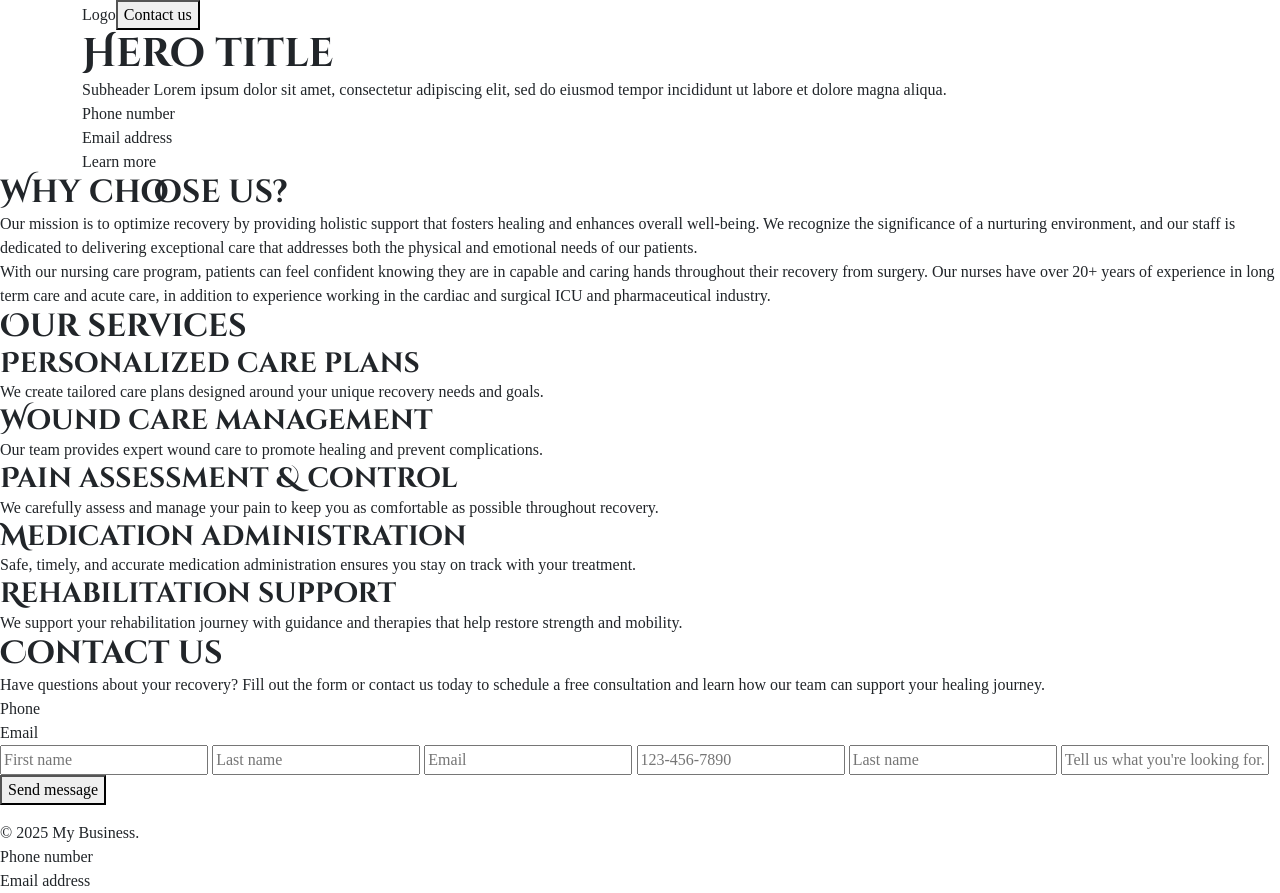
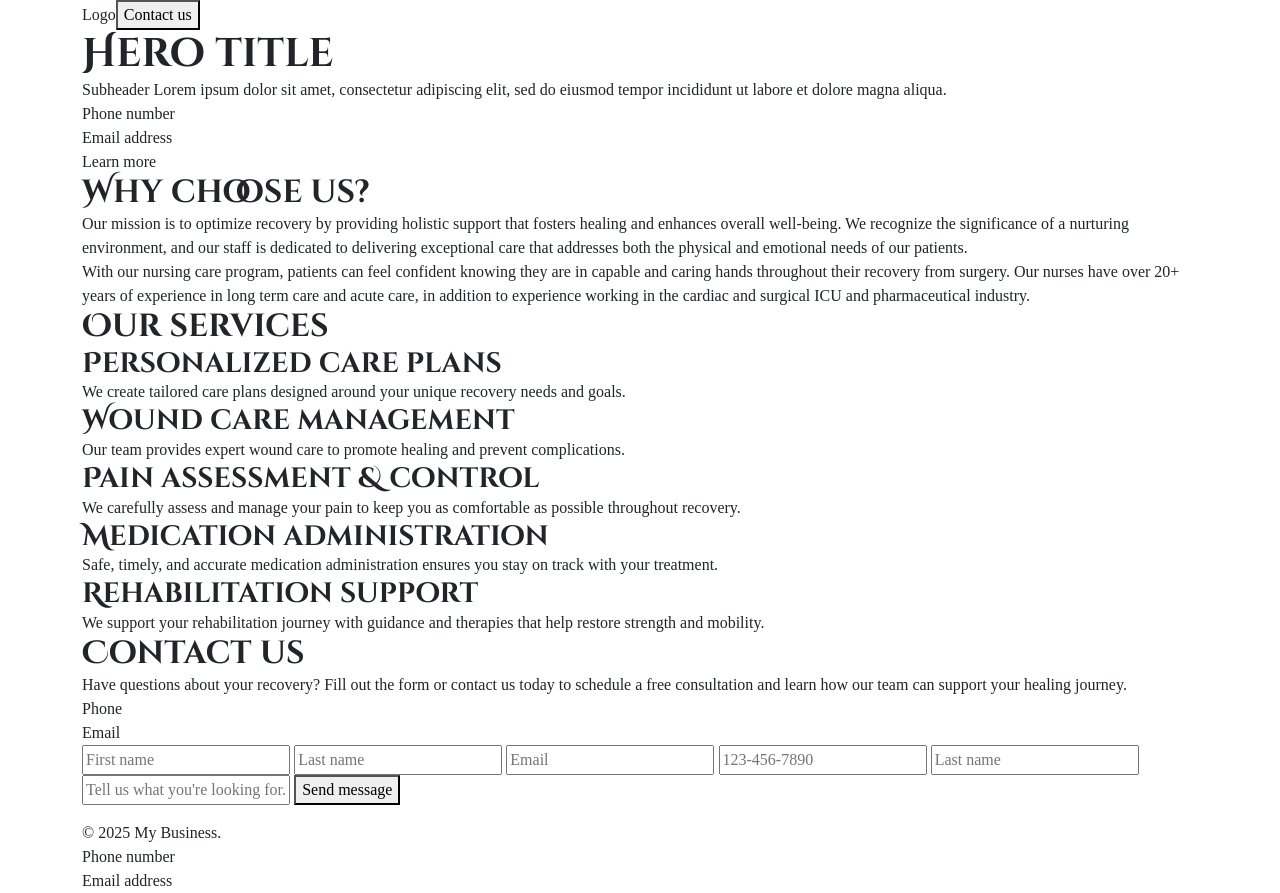
Before and after one commit to Guillermo-Martin/post-op-services, a plain HTML site: page index.html in a window 1280 px wide. Drawn offline with nearby package versions, Linux system fonts and the light colour scheme; a web font is replaced by a local one.

Commit message:
Add body content to Bootstrap container

```diff
--- a/index.html
+++ b/index.html
@@ -27,23 +27,28 @@
 
 
   <!-- ---------- Hero section ---------- -->
-  <section class="hero-section container">
+  <section class="hero-section">
+    <div class="container">
       <h1>Hero title</h1>
       <p>Subheader Lorem ipsum dolor sit amet, consectetur adipiscing elit, sed do eiusmod tempor incididunt ut labore et dolore magna aliqua.</p>
       <p>Phone number</p>
       <p>Email address</p>
       <p>Learn more</p>
+    </div>
   </section>
 
   <!-- ---------- Why choose us section ---------- -->
-  <section>
+  <section class="choose-us-section">
+    <div class="container">
       <h2>Why choose us?</h2>
       <p>Our mission is to optimize recovery by providing holistic support that fosters healing and enhances overall well-being.  We recognize the significance of a nurturing environment, and our staff is dedicated to delivering exceptional care that addresses both the physical and emotional needs of our patients.</p>
       <p>With our nursing care program, patients can feel confident knowing they are in capable and caring hands throughout their recovery from surgery. Our nurses have over 20+ years of experience in long term care and acute care, in addition to experience working in the cardiac and surgical ICU and pharmaceutical industry.</p>
+    </div>
   </section>
 
   <!-- ---------- Our services section ---------- -->
-  <section>
+  <section class="our-services-section">
+    <div class="container">
       <h2>Our services</h2>
 
       <!-- ----- Subsection ----- -->
@@ -115,10 +120,12 @@
           <img src="" alt="" />
         </div>
       </div>
+    </div>
   </section>
 
   <!-- ---------- Contact us section ---------- -->
-  <section>
+  <section class="contact-us-section">
+    <div class="container">
       <h2>Contact us</h2>
 
       <!-- ----- Text ----- -->
@@ -138,14 +145,17 @@
         <input type="text" id="form-message" name="form-message" placeholder="Tell us what you're looking for.">
         <button type="submit">Send message</button>
       </form>
+    </div>
   </section>
 
 
   <!-- ---------- Footer ---------- -->
   <footer>
+    <div class="container">
       <p>© 2025 My Business.</p>
       <p>Phone number</p>
       <p>Email address</p>
+    </div>
   </footer>
 </body>
 </html>
```
Lines whose indentation alone changed are shown as unchanged.
